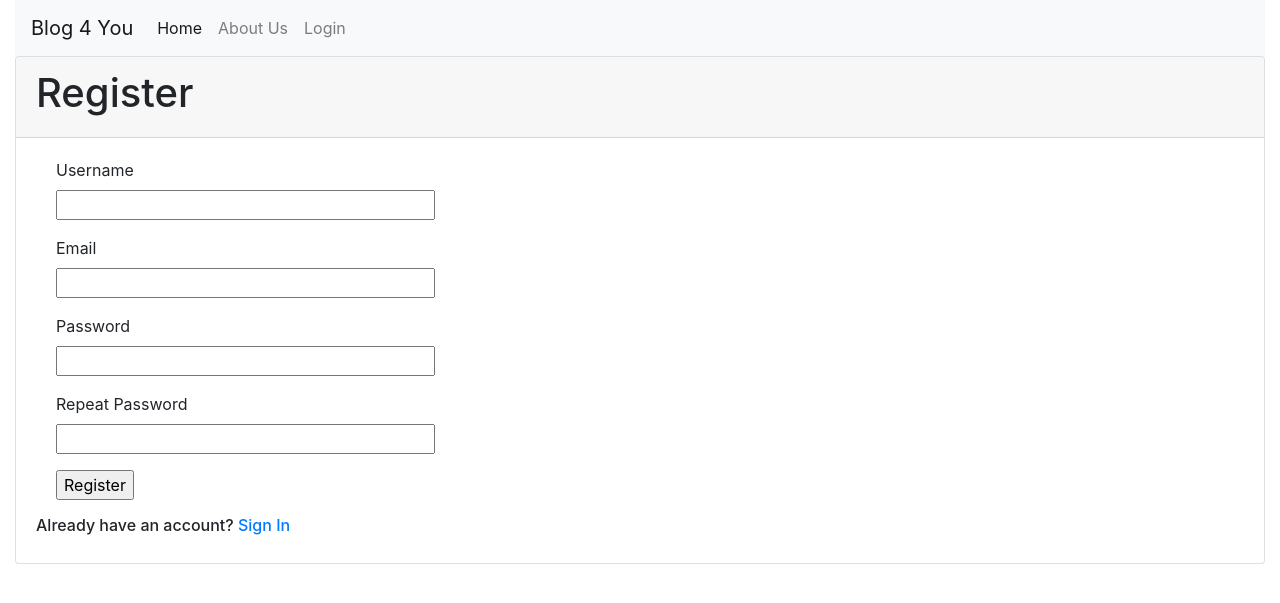
After one commit to Flask-tuts/flaskblog, a Flask app: page /register in a window 1280 px wide. The commit adds this page. Shown: the top 603 px of the page. Run offline with Flask 2, Linux system fonts and the light colour scheme; some libraries are stand-ins or nearby versions.

Commit message:
Database and Profile.

```diff
--- /dev/null
+++ b/src/forms.py
@@ -0,0 +1,29 @@
+from flask_wtf import FlaskForm
+from wtforms import StringField, PasswordField, BooleanField, SubmitField
+from wtforms.validators import DataRequired, Email, EqualTo, ValidationError
+from src.models import User
+
+
+class RegistrationForm(FlaskForm):
+    username = StringField('Username', validators=[DataRequired()])
+    email = StringField('Email', validators=[DataRequired(), Email()])
+    password = PasswordField('Password', validators=[DataRequired()])
+    password2 = PasswordField('Repeat Password', validators=[DataRequired(), EqualTo('password')])
+    submit = SubmitField('Register')
+
+    def validate_username(self, username):
+        user = User.query.filter_by(username=username.data).first()
+        if user:
+            raise ValidationError('Username is already taken!')
+
+    def validate_email(self, email):
+        user = User.query.filter_by(email=email.data).first()
+        if user:
+            raise ValidationError('This email is already registered!')
+
+
+class LoginForm(FlaskForm):
+    email = StringField('Email', validators=[DataRequired(), Email()])
+    password = PasswordField('Password', validators=[DataRequired()])
+    remember_me = BooleanField('Remember Me')
+    submit = SubmitField('Sign In')
--- a/src/routes.py
+++ b/src/routes.py
@@ -0,0 +1,59 @@
+from src import app, db, bcrypt
+from flask import render_template, redirect, url_for, flash, request
+from src.forms import RegistrationForm, LoginForm
+from src.models import User, Post
+from flask_login import login_user, current_user, logout_user, login_required
+
+
+@app.route('/')
+def index():
+    return render_template('index.html', title='Home')
+
+
+@app.route('/about')
+def about():
+    return render_template('about.html', title='About Us')
+
+
+@app.route('/register', methods=['GET', 'POST'])
+def register():
+    form = RegistrationForm()
+    if form.validate_on_submit():
+        hashed_password = bcrypt.generate_password_hash(form.password.data).decode('utf-8')
+        user = User(username=form.username.data, email=form.email.data, password=hashed_password)
+        db.session.add(user)
+        db.session.commit()
+        flash('Account Created Successfully', 'success')
+        return redirect(url_for('login'))
+    return render_template('register.html', form=form, title='Register')
+
+
+@app.route('/login', methods=['GET', 'POST'])
+def login():
+    if current_user.is_authenticated:
+        return redirect(url_for('index'))
+    form = LoginForm()
+    if form.validate_on_submit():
+        user = User.query.filter_by(email=form.email.data).first()
+        if user and bcrypt.check_password_hash(user.password, form.password.data):
+            login_user(user, form.remember_me.data)
+            next_page = request.args.get('next')
+            flash(f'Logged in as {user.username}', 'success')
+            return redirect(next_page) if next_page else redirect(url_for('index'))
+        else:
+            flash('Invalid Email Id or password', 'danger')
+    return render_template('login.html', form=form, title='Login')
+
+
+@app.route('/logout')
+def logout():
+    logout_user()
+    flash('Logged Out successfully!')
+    return redirect(url_for('index'))
+
+
+@app.route('/account')
+@login_required
+def account():
+    image_file = url_for('static', filename='profile_pics/' + current_user.image_file)
+    return render_template('account.html', title='Account', image_file=image_file)
--- a/src/templates/base.html
+++ b/src/templates/base.html
@@ -3,13 +3,75 @@
 <head>
     <meta charset="UTF-8">
     {% if title %}
-    <title>{{ title }}-FlaskBlog</title>
+    <title>{{ title }}-B4U</title>
     {% else %}
     <title>FlaskBlog</title>
     {% endif %}
+    <link rel="stylesheet" href="https://stackpath.bootstrapcdn.com/bootstrap/4.5.0/css/bootstrap.min.css" integrity="sha384-9aIt2nRpC12Uk9gS9baDl411NQApFmC26EwAOH8WgZl5MYYxFfc+NcPb1dKGj7Sk" crossorigin="anonymous">
 </head>
 <body>
-{% block content %}
-{% endblock %}
+
+    {% with messages=get_flashed_messages() %}
+        {% for message in messages %}
+            {% if message %}
+            <div class="alert alert-success" role="alert" >
+                {{ message }}
+            </div>
+            {% endif %}
+        {% endfor %}
+    {% endwith %}
+<div class="container-fluid">
+<nav class="navbar navbar-expand-lg navbar-light bg-light">
+  <a class="navbar-brand" href="{{ url_for('index') }}">Blog 4 You</a>
+  <button class="navbar-toggler" type="button" data-toggle="collapse" data-target="#navbarNavDropdown" aria-controls="navbarNavDropdown" aria-expanded="false" aria-label="Toggle navigation">
+    <span class="navbar-toggler-icon"></span>
+  </button>
+  <div class="collapse navbar-collapse" id="navbarNavDropdown">
+    <ul class="navbar-nav">
+      <li class="nav-item active">
+        <a class="nav-link" href="{{ url_for('index') }}">Home <span class="sr-only">(current)</span></a>
+      </li>
+      <li class="nav-item">
+        <a class="nav-link" href="{{ url_for('about') }}">About Us</a>
+      </li>
+        {% if current_user.is_authenticated %}
+      <li class="nav-item">
+        <a class="nav-link" href="{{ url_for('logout') }}">Logout</a>
+      </li>
+        <li class="nav-item dropdown">
+        <a class="nav-link dropdown-toggle" href="#" id="navbarDropdownMenuLink" role="button" data-toggle="dropdown" aria-haspopup="true" aria-expanded="false">
+          More
+        </a>
+        <div class="dropdown-menu" aria-labelledby="navbarDropdownMenuLink">
+          <a class="dropdown-item" href="{{ url_for('account') }}">My Profile</a>
+          <a class="dropdown-item" href="#">Another action</a>
+          <a class="dropdown-item" href="#">Something else here</a>
+        </div>
+      </li>
+        {% else %}
+        <li class="nav-item">
+        <a class="nav-link" href="{{ url_for('login') }}">Login</a>
+      </li>
+        {% endif %}
+    </ul>
+  </div>
+</nav>
+<div class="card">
+    <div class="card-header">
+        <h1>
+            {% block head %}
+            {% endblock %}
+        </h1>
+    </div>
+    <div class="card-body">
+        {% block content %}
+        {% endblock %}
+    </div>
+ </div>
+
+<script src="https://code.jquery.com/jquery-3.5.1.slim.min.js" integrity="sha384-DfXdz2htPH0lsSSs5nCTpuj/zy4C+OGpamoFVy38MVBnE+IbbVYUew+OrCXaRkfj" crossorigin="anonymous"></script>
+<script src="https://cdn.jsdelivr.net/npm/popper.js@1.16.0/dist/umd/popper.min.js" integrity="sha384-Q6E9RHvbIyZFJoft+2mJbHaEWldlvI9IOYy5n3zV9zzTtmI3UksdQRVvoxMfooAo" crossorigin="anonymous"></script>
+<script src="https://stackpath.bootstrapcdn.com/bootstrap/4.5.0/js/bootstrap.min.js" integrity="sha384-OgVRvuATP1z7JjHLkuOU7Xw704+h835Lr+6QL9UvYjZE3Ipu6Tp75j7Bh/kR0JKI" crossorigin="anonymous"></script>
+</div>
 </body>
 </html>
--- a/src/templates/index.html
+++ b/src/templates/index.html
@@ -1,4 +1,8 @@
 {% extends 'base.html' %}
+{% block head %}
+Home
+{% endblock %}
+
 {% block content %}
-<h1>Home Page</h1>
+home page
 {% endblock %}
--- /dev/null
+++ b/src/templates/register.html
@@ -0,0 +1,41 @@
+{% extends 'base.html' %}
+{% block head %}
+Register
+{% endblock %}
+
+{% block content %}
+<form class="form-check" action="" method="post">
+    {{ form.hidden_tag() }}
+    <p>{{ form.username.label }}<br>
+        {{ form.username(size=32) }}<br>
+        {% for error in form.username.errors %}
+        <span style="color : red;">[{{ error }}]</span>
+        {% endfor %}
+    </p>
+    <p>
+        {{ form.email.label }}<br>
+        {{ form.email(size=32) }}<br>
+        {% for error in form.email.errors %}
+        <span style="color : red;">[{{ error }}]</span>
+        {% endfor %}
+    </p>
+    <p>
+        {{ form.password.label }}<br>
+        {{ form.password(size=32) }}<br>
+        {% for error in form.password.errors %}
+         <span style="color : red;">[{{ error }}]</span>
+        {% endfor %}
+    </p>
+    <p>
+        {{ form.password2.label }}<br>
+        {{ form.password2(size=32) }}<br>
+        {% for error in form.password2.errors %}
+        <span style="color : red;">[{{ error }}]</span>
+        {% endfor %}
+    </p>
+    <p>
+        {{ form.submit() }}
+    </p>
+</form>
+<h6>Already have an account? <a href="{{ url_for('login')}}">Sign In</a></h6>
+{% endblock %}
```
Also changed, not shown: config.py (added, +9 -0 lines), src/__init__.py (+11 -4 lines), src/models.py (added, +31 -0 lines), src/templates/about.html (added, +8 -0 lines), src/templates/account.html (added, +17 -0 lines), src/templates/login.html (added, +32 -0 lines), app.db (added), manage.py (line endings or trailing spaces), src/static/profile_pics/default.jpg (added).
